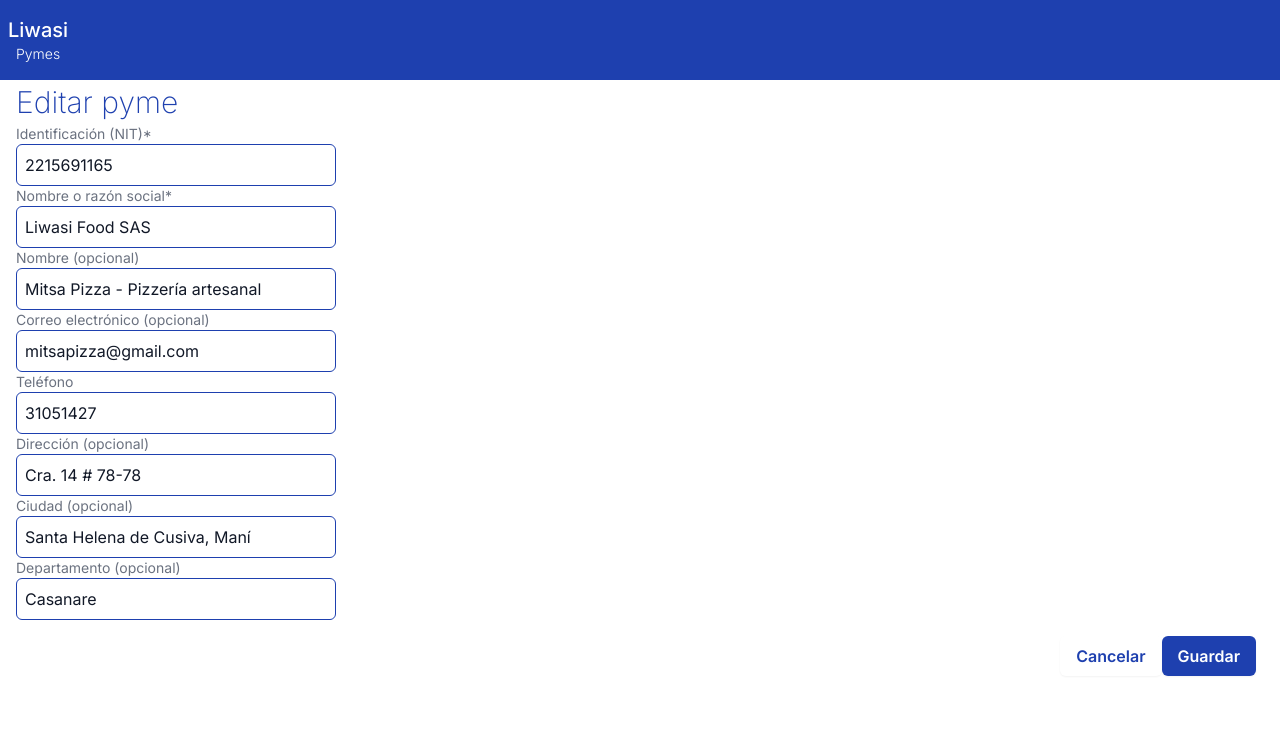
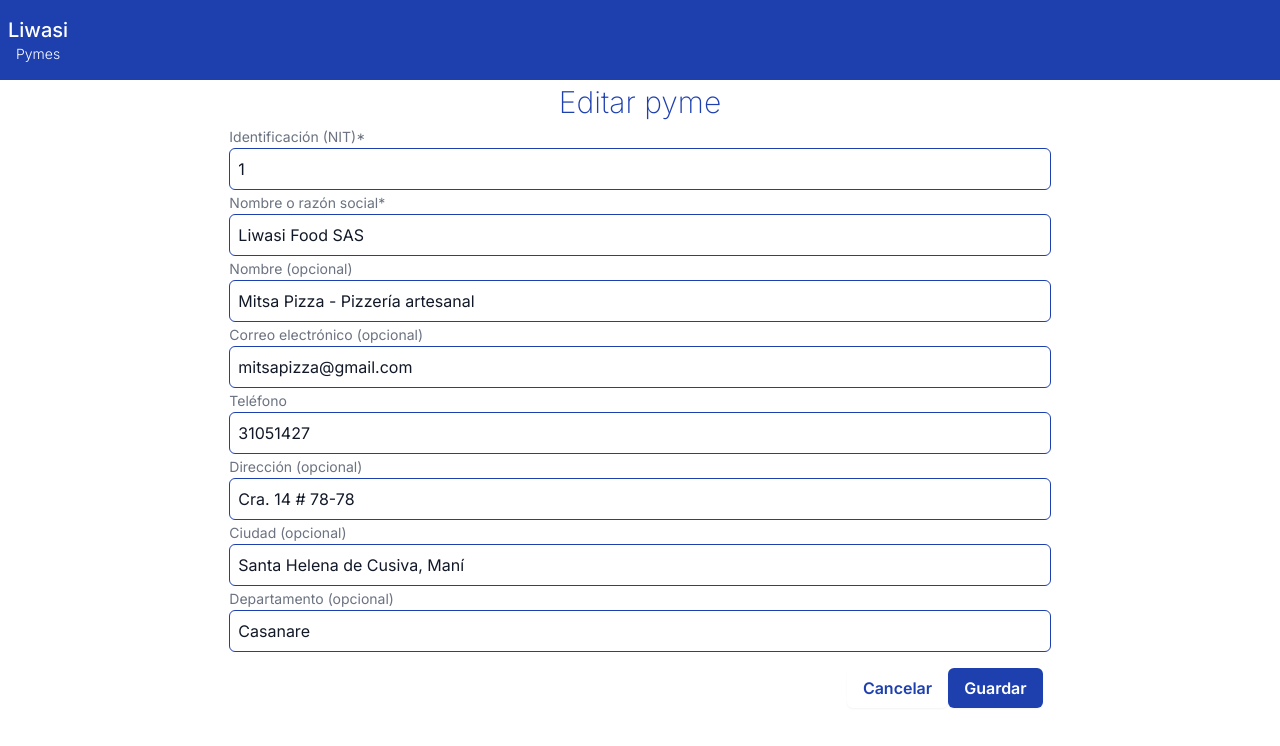
Before and after one commit to liwaisi-tech/liwasi-smb, a Next.js app in the folder frontend/liwasi-smb-app/: page /business/1/edit in a window 1280 px wide. Shown: the top 746 px of the page. Built offline with nearby package versions, Linux system fonts and the light colour scheme.

Commit message:
:construction: Se realiza GET para microservicio business.

```diff
--- /dev/null
+++ b/frontend/liwasi-smb-app/src/app/api/business/[businessId]/route.tsx
@@ -0,0 +1,11 @@
+import { NextResponse } from "next/server";
+
+
+export async function GET(request : Request, { params }: { params: { businessId: string }}) {
+    //Llamar el microservicio de business
+    console.log(params)
+    const id = (params.businessId as string) ?  params.businessId as string : ""
+    const response = await fetch(`http://localhost:8010/business/${id}`);
+    const business = await response.json();
+    return NextResponse.json(business)
+}
--- /dev/null
+++ b/frontend/liwasi-smb-app/src/app/api/business/route.tsx
@@ -0,0 +1,5 @@
+import { NextResponse } from "next/server";
+
+function POST(request: Request, {params}: {params: {businessId: string}}){
+    return NextResponse.json("Creando Pymes")
+}
--- /dev/null
+++ b/frontend/liwasi-smb-app/src/app/business/[id]/edit/layout.tsx
@@ -0,0 +1,15 @@
+import { Metadata } from "next"
+
+export const metadata: Metadata = {
+    title: 'Editar| Mis pymes',
+    description: 'Editar la información de tu pyme',
+}
+function layout({children}:{children: React.ReactNode}) {
+  return (
+    <>
+        {children}
+    </>
+  )
+}
+
+export default layout
--- a/frontend/liwasi-smb-app/src/app/business/[id]/edit/page.tsx
+++ b/frontend/liwasi-smb-app/src/app/business/[id]/edit/page.tsx
@@ -1,49 +1,70 @@
+"use client"
 import EditButtons from "@/components/EditButtons"
 import InputLabel from "@/components/InputLabel"
 import LargeTitle from "@/components/LargeTitle"
-import NavBar from "@/components/NavBar"
-import { Metadata } from "next"
+import { useParams } from "next/navigation"
+import { FormEvent } from "react"
+function EditBusiness() {
 
-export const metadata: Metadata = {
-    title: 'Editar| Mis pymes',
-    description: 'Editar la información de tu pyme',
-}
-function EditBusiness() {
+    function onSubmit(event: FormEvent<HTMLFormElement>) {
+        event.preventDefault()
+        const target = event.target as typeof event.target & {
+            id: { value: string };
+            full_name: { value: string };
+            name: { value: string };
+            email: { value: string };
+            phone: { value: string };
+            address: { value: string };
+            city: { value: string };
+            state: { value: string };
+        };
+        console.log(target)
+    }
+
+    const params = useParams()
+    const id = params.id ? params.id as string : ""
     return (
-        <section className="w-full">
-            <NavBar />
+        <main className="w-full flex flex-col items-center justify-center">
             <LargeTitle title="Editar pyme" className="px-4" />
-            <div className="w-full px-4">
-                <form action="">
+            <div className="w-full px-4 md:w-2/3">
+                <form onSubmit={onSubmit}>
                     <InputLabel
+                        id="id"
                         label="Identificación (NIT)*"
                         type="text"
-                        value="2215691165" />
+                        value={id} />
                     <InputLabel
+                        id="full_name"
                         label="Nombre o razón social*"
                         type="text"
                         value="Liwasi Food SAS" />
                     <InputLabel
+                        id="name"
                         label="Nombre (opcional)"
                         type="text"
                         value="Mitsa Pizza - Pizzería artesanal" />
                     <InputLabel
+                        id="email"
                         label="Correo electrónico (opcional)"
                         type="email"
                         value="mitsapizza@gmail.com" />
                     <InputLabel
+                        id="phone"
                         label="Teléfono"
                         type="tel"
                         value="31051427" />
                     <InputLabel
+                        id="address"
                         label="Dirección (opcional)"
                         type="text"
                         value="Cra. 14 # 78-78" />
                     <InputLabel
+                        id="city"
                         label="Ciudad (opcional)"
                         type="text"
                         value="Santa Helena de Cusiva, Maní" />
                     <InputLabel
+                        id="state"
                         label="Departamento (opcional)"
                         type="text"
                         value="Casanare" />
@@ -51,7 +72,7 @@
                 </form>
 
             </div>
-        </section>
+        </main>
     )
 }
 
--- a/frontend/liwasi-smb-app/src/app/business/[id]/view/page.tsx
+++ b/frontend/liwasi-smb-app/src/app/business/[id]/view/page.tsx
@@ -9,7 +9,6 @@
 function ViewBusiness() {
   return (
     <section className="w-full">
-      <NavBar />
       <LargeTitle title="Modo lectura" className="px-4"/>
     </section>
   )
--- a/frontend/liwasi-smb-app/src/app/layout.tsx
+++ b/frontend/liwasi-smb-app/src/app/layout.tsx
@@ -1,3 +1,4 @@
+import NavBar from '@/components/NavBar'
 import './globals.css'
 import type { Metadata } from 'next'
 import { Inter } from 'next/font/google'
@@ -17,6 +18,7 @@
   return (
     <html lang="en">
       <body className={inter.className}>
+        <NavBar />
         {children}
       </body>
     </html>
--- a/frontend/liwasi-smb-app/src/app/page.tsx
+++ b/frontend/liwasi-smb-app/src/app/page.tsx
@@ -5,7 +5,6 @@
 export default function Home() {
   return (
     <section className="flex flex-col">
-      <NavBar />
       <LargeTitle title="Mis Pymes" className="px-4"/>
       <div className="w-full flex flex-wrap items-center md:items-start justify-center md:justify-start md:px-4">
         <RoundedCard
--- a/frontend/liwasi-smb-app/src/components/InputLabel.tsx
+++ b/frontend/liwasi-smb-app/src/components/InputLabel.tsx
@@ -2,20 +2,25 @@
 interface InputLabelProps {
     label: string;
     type: string;
+    id: string;
     value?: string;
 }
 
 function InputLabel(props: InputLabelProps) {
     return (
         <div>
-            <p
+            <label
+                htmlFor={props.id}
                 className="text-gray-500 text-sm "
-            >{props.label}</p>
-            <div className="w-full md:max-w-xs">
+            >
+                {props.label}
+            </label>
+            <div className="w-full">
                 <input
+                    id={props.id}
                     className="w-full border border-primary-blue-dark rounded-md p-2 text-base font-normal text-gray-900"
                     type={props.type}
-                    defaultValue={props.value}/>
+                    defaultValue={props.value} />
             </div>
         </div>
     )
--- a/frontend/liwasi-smb-app/src/components/RoundedCard.tsx
+++ b/frontend/liwasi-smb-app/src/components/RoundedCard.tsx
@@ -21,7 +21,8 @@
             src="/images/pizzeria.png"
             alt="Pizza Artesanal Llanera"
             fill={true}
-            objectFit="cover"
+            style={{objectFit: "cover"}}
+            priority = {true}
           />
         </div>
         <p className="text-gray-700 text-xs px-1">
@@ -31,7 +32,7 @@
           Santa Helena de Cusiva, Maní, Casanare.
         </p>
         <div className="w-full flex items-end justify-end px-2 py-4">
-          <Link href="/business/1/edit">
+          <Link href="/business/1121862665/edit">
             <SingleButton text="Editar" />
           </Link>
           <RoundedBgButton text="Abrir" />
```
